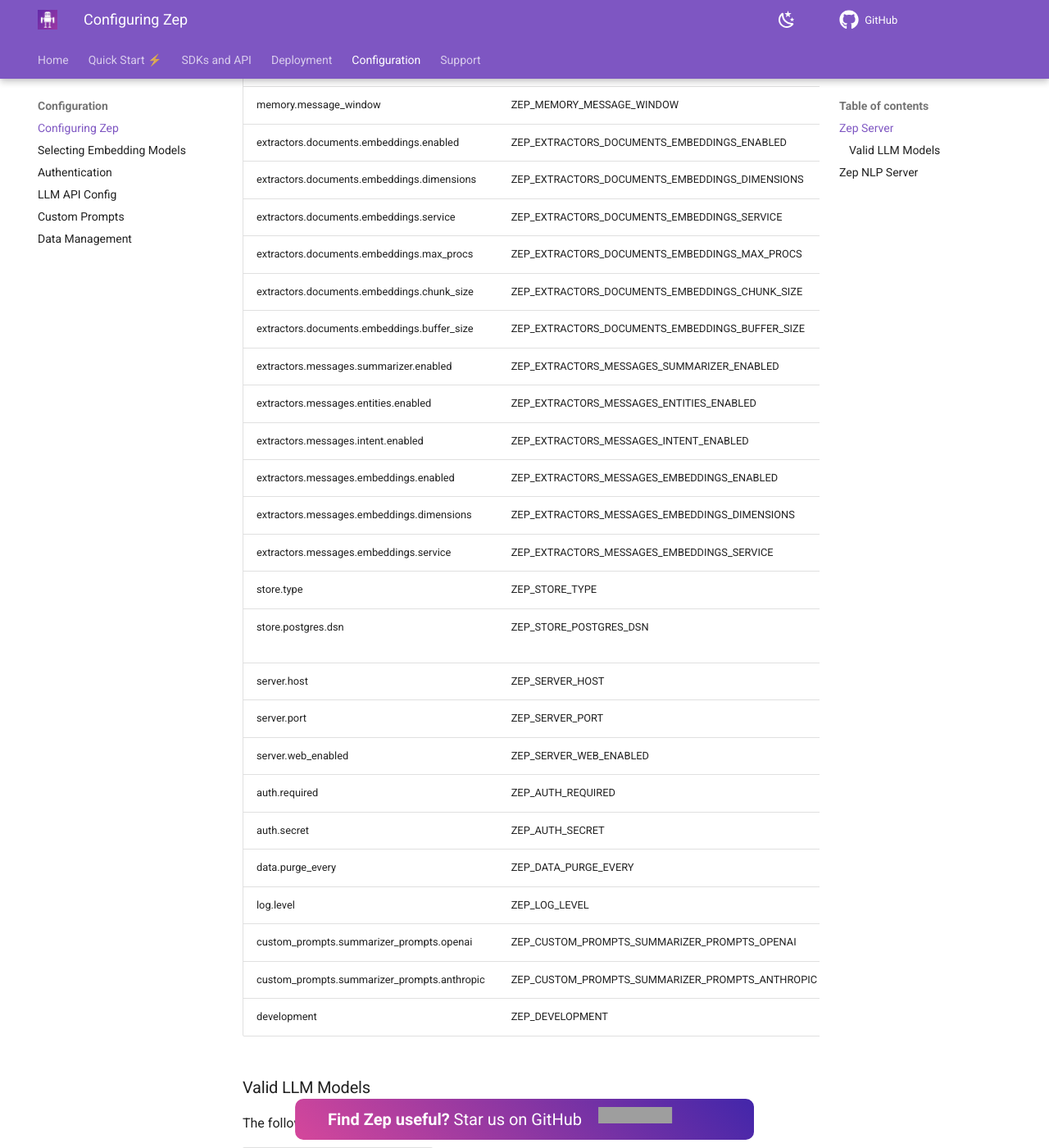
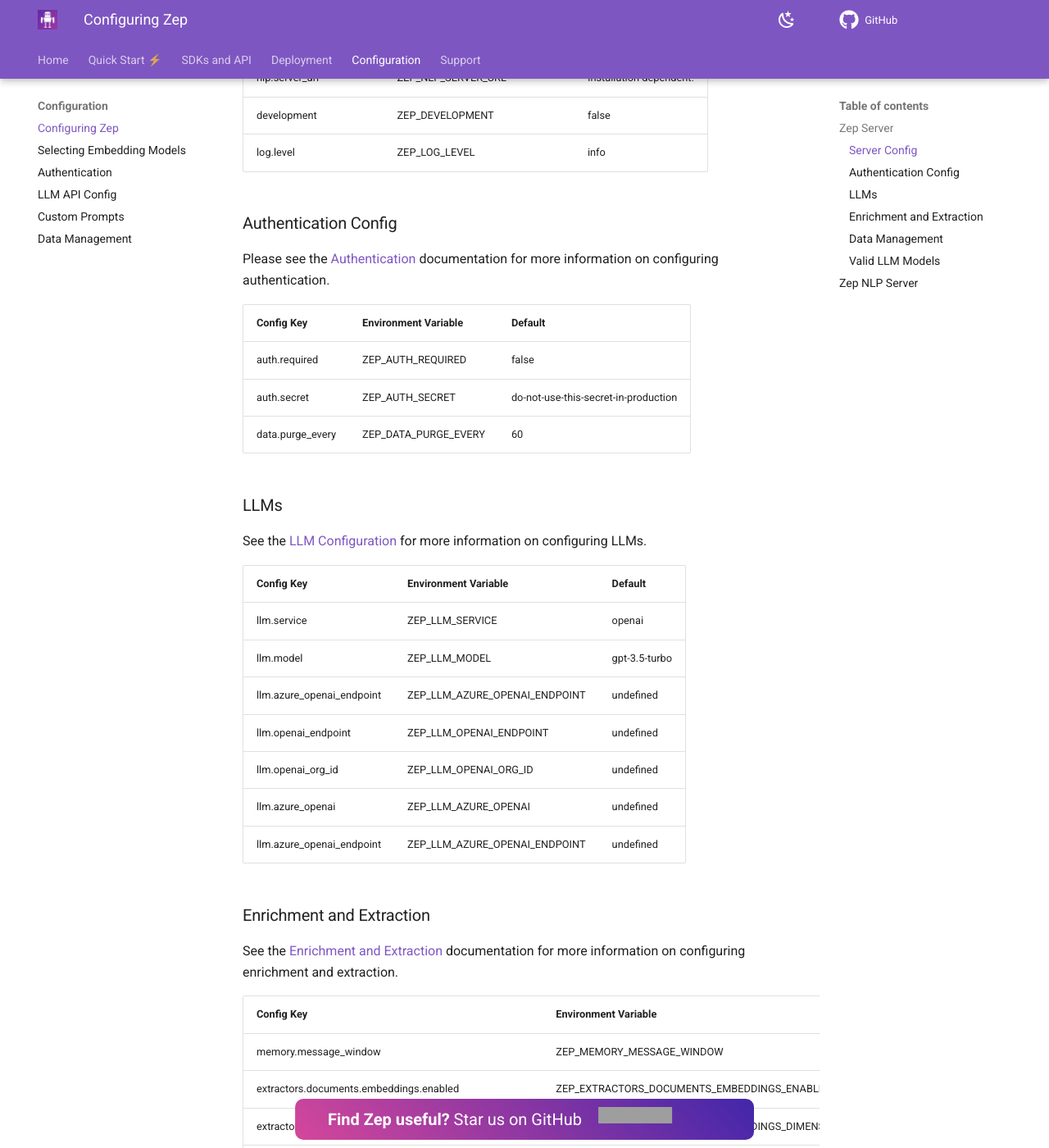
Before and after one commit to getzep/docs.getzep.com, an MkDocs documentation site: the page built from docs/deployment/config.md, in a window 1280 px wide and 1400 px high, scrolled down 1208 px. Shown: the whole window at 82% size. Built offline with MkDocs 1.6.1 and Material for MkDocs 9.7.7, drawn with Linux system fonts in a browser that asks for light colours; plug-ins that fetch from the network failed and are left out; comment, search, counter and statistics services are not loaded; some of the changed text lies outside the part shown; grey boxes are pictures that could not be loaded.

Commit message:
update & split config

```diff
--- a/docs/deployment/config.md
+++ b/docs/deployment/config.md
@@ -23,6 +23,34 @@
 
     If configuring Zep to use the Anthropic LLM service, you must configure Zep to use the local embeddings service.
 
+### Server Config
+
+| Config Key                                  | Environment Variable                            | Default                                                      |
+|---------------------------------------------|-------------------------------------------------|--------------------------------------------------------------|
+| store.type                                  | ZEP_STORE_TYPE                                  | postgres                                                     |
+| store.postgres.dsn                          | ZEP_STORE_POSTGRES_DSN                          | Installation dependent.                                      |
+| server.host                                 | ZEP_SERVER_HOST                                 | 0.0.0.0                                                      |
+| server.port                                 | ZEP_SERVER_PORT                                 | 8000                                                         |
+| server.web_enabled                          | ZEP_SERVER_WEB_ENABLED                          | true                                                         |
+| server.max_request_size                     | ZEP_SERVER_MAX_REQUEST_SIZE                     | 5242880                                                      |
+| nlp.server_url                              | ZEP_NLP_SERVER_URL                              | Installation dependent.                                      |
+| development                                 | ZEP_DEVELOPMENT                                 | false                                                        |
+| log.level                                   | ZEP_LOG_LEVEL                                   | info                                                         |
+
+### Authentication Config
+
+Please see the [Authentication](auth.md) documentation for more information on configuring authentication.
+
+| Config Key                                  | Environment Variable                            | Default                                                      |
+|---------------------------------------------|-------------------------------------------------|--------------------------------------------------------------|
+| auth.required                               | ZEP_AUTH_REQUIRED                               | false                                                        |
+| auth.secret                                 | ZEP_AUTH_SECRET                                 | do-not-use-this-secret-in-production                         |
+| data.purge_every                            | ZEP_DATA_PURGE_EVERY                            | 60                                                           |
+
+### LLMs
+
+See the [LLM Configuration](llm_config.md) for more information on configuring LLMs.
+
 | Config Key                                  | Environment Variable                            | Default                                                      |
 |---------------------------------------------|-------------------------------------------------|--------------------------------------------------------------|
 | llm.service                                 | ZEP_LLM_SERVICE                                 | openai                                                       |
@@ -32,32 +60,37 @@
 | llm.openai_org_id                           | ZEP_LLM_OPENAI_ORG_ID                           | undefined                                                    |
 | llm.azure_openai                            | ZEP_LLM_AZURE_OPENAI                            | undefined                                                    |
 | llm.azure_openai_endpoint                   | ZEP_LLM_AZURE_OPENAI_ENDPOINT                   | undefined                                                    |
-| nlp.server_url                              | ZEP_NLP_SERVER_URL                              | undefined                                                    |
+
+### Enrichment and Extraction
+
+See the [Enrichment and Extraction](../sdk/extractors.md) documentation for more information on configuring enrichment and extraction.
+
+| Config Key                                  | Environment Variable                            | Default                                                      |
+|---------------------------------------------|-------------------------------------------------|--------------------------------------------------------------|
 | memory.message_window                       | ZEP_MEMORY_MESSAGE_WINDOW                       | 12                                                           |
 | extractors.documents.embeddings.enabled     | ZEP_EXTRACTORS_DOCUMENTS_EMBEDDINGS_ENABLED     | true                                                         |
 | extractors.documents.embeddings.dimensions  | ZEP_EXTRACTORS_DOCUMENTS_EMBEDDINGS_DIMENSIONS  | 384                                                          |
 | extractors.documents.embeddings.service     | ZEP_EXTRACTORS_DOCUMENTS_EMBEDDINGS_SERVICE     | local                                                        |
-| extractors.documents.embeddings.max_procs   | ZEP_EXTRACTORS_DOCUMENTS_EMBEDDINGS_MAX_PROCS   | 2                                                            |
 | extractors.documents.embeddings.chunk_size  | ZEP_EXTRACTORS_DOCUMENTS_EMBEDDINGS_CHUNK_SIZE  | 1000                                                         |
-| extractors.documents.embeddings.buffer_size | ZEP_EXTRACTORS_DOCUMENTS_EMBEDDINGS_BUFFER_SIZE | 1000                                                         |
 | extractors.messages.summarizer.enabled      | ZEP_EXTRACTORS_MESSAGES_SUMMARIZER_ENABLED      | true                                                         |
 | extractors.messages.entities.enabled        | ZEP_EXTRACTORS_MESSAGES_ENTITIES_ENABLED        | true                                                         |
 | extractors.messages.intent.enabled          | ZEP_EXTRACTORS_MESSAGES_INTENT_ENABLED          | false                                                        |
 | extractors.messages.embeddings.enabled      | ZEP_EXTRACTORS_MESSAGES_EMBEDDINGS_ENABLED      | true                                                         |
 | extractors.messages.embeddings.dimensions   | ZEP_EXTRACTORS_MESSAGES_EMBEDDINGS_DIMENSIONS   | 384                                                          |
 | extractors.messages.embeddings.service      | ZEP_EXTRACTORS_MESSAGES_EMBEDDINGS_SERVICE      | local                                                        |
-| store.type                                  | ZEP_STORE_TYPE                                  | postgres                                                     |
-| store.postgres.dsn                          | ZEP_STORE_POSTGRES_DSN                          | postgres://postgres:postgres@localhost:5432/?sslmode=disable |
-| server.host                                 | ZEP_SERVER_HOST                                 | 0.0.0.0                                                      |
-| server.port                                 | ZEP_SERVER_PORT                                 | 8000                                                         |
-| server.web_enabled                          | ZEP_SERVER_WEB_ENABLED                          | true                                                         |
-| auth.required                               | ZEP_AUTH_REQUIRED                               | false                                                        |
-| auth.secret                                 | ZEP_AUTH_SECRET                                 | do-not-use-this-secret-in-production                         |
-| data.purge_every                            | ZEP_DATA_PURGE_EVERY                            | 60                                                           |
-| log.level                                   | ZEP_LOG_LEVEL                                   | info                                                         |
+| extractors.messages.summarizer.embeddings.enabled   | ZEP_EXTRACTORS_MESSAGES_SUMMARIZER_EMBEDDINGS_ENABLED   | true                                         |
+| extractors.messages.summarizer.embeddings.dimensions| ZEP_EXTRACTORS_MESSAGES_SUMMARIZER_EMBEDDINGS_DIMENSIONS| 384                                          |
+| extractors.messages.summarizer.embeddings.service   | ZEP_EXTRACTORS_MESSAGES_SUMMARIZER_EMBEDDINGS_SERVICE   | local                                        |
 | custom_prompts.summarizer_prompts.openai    | ZEP_CUSTOM_PROMPTS_SUMMARIZER_PROMPTS_OPENAI    | See Zep's source code for details                            |
 | custom_prompts.summarizer_prompts.anthropic | ZEP_CUSTOM_PROMPTS_SUMMARIZER_PROMPTS_ANTHROPIC | See Zep's source code for details                            |
-| development                                 | ZEP_DEVELOPMENT                                 | false                                                        |
+
+### Data Management
+
+See the [Data Management](data.md) documentation for more information on configuring data management.
+
+| Config Key                                  | Environment Variable                            | Default                                                      |
+|---------------------------------------------|-------------------------------------------------|--------------------------------------------------------------|
+| data.purge_every                            | ZEP_DATA_PURGE_EVERY                            | 60                                                           |
 
 ### Valid LLM Models
 
```
